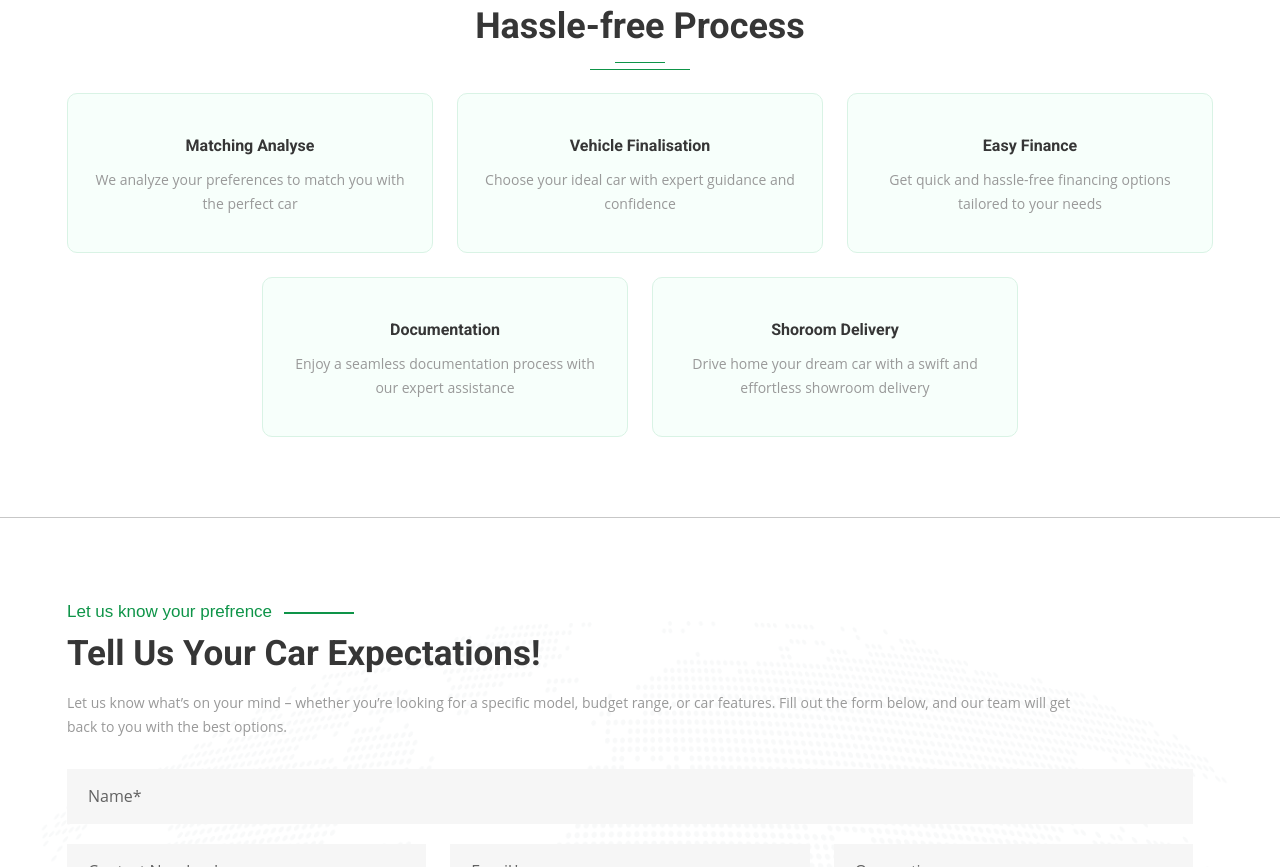
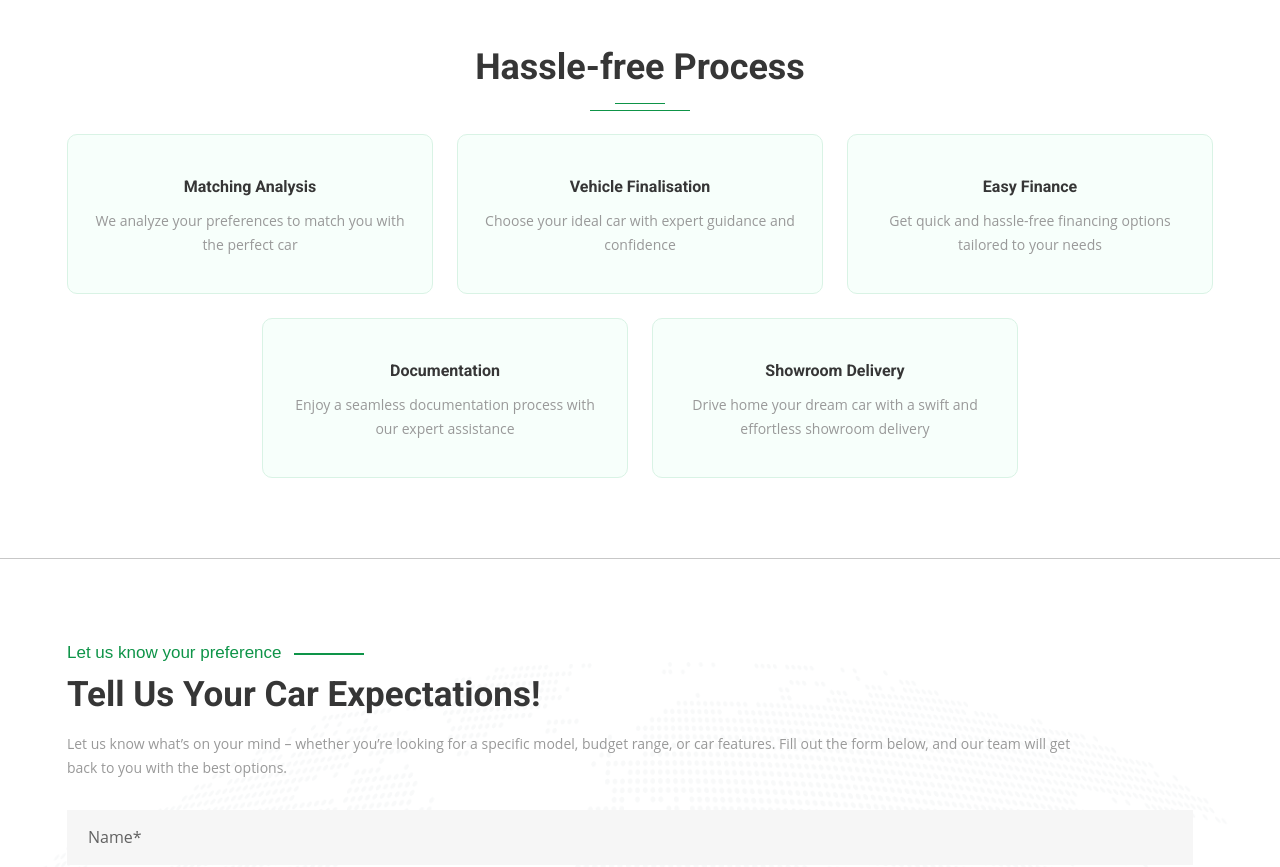
Before and after one commit to Karthikeyan-1121/EnCars_HTML, a plain HTML site: page index.html in a window 1280 px wide. Shown: the part 2040-2907 px from the top of the page. Drawn offline with Linux system fonts and the light colour scheme.

Commit message:
Spell Check Updated
Worked on index page

```diff
--- a/index.html
+++ b/index.html
@@ -406,6 +406,7 @@ USP -->
       <div class="row section-title justify-content-center mb-3">
         <div class="col-lg-8 col-12">
           <h2 class="main-title text-center">USP of EnCars</h2>
+          <div class="separator mb-3"></div>
           <p>At Encars, we make sure every pre-owned car meets the highest standards of quality and reliability. Our
             commitment to excellence is reflected in our unique advantages
           </p>
@@ -488,7 +489,7 @@ USP -->
                 <i>
                   <img src="/images/svg/ChooseAndDrive.svg" alt="ChooseAndDrive">
                 </i>
-                <h6>Matching Analyse</h6>
+                <h6>Matching Analysis</h6>
                 <p>We analyze your preferences to match you with the perfect car </p>
               </div>
             </div>
@@ -544,7 +545,7 @@ USP -->
                 <i>
                   <img src="/images/svg/Delivery.svg" alt="Delivery">
                 </i>
-                <h6>Shoroom Delivery</h6>
+                <h6>Showroom Delivery</h6>
                 <p>Drive home your dream car with a swift and effortless showroom delivery </p>
               </div>
             </div>
@@ -965,7 +966,7 @@ USP -->
         <div class="col-12">
           <div class="contact-form">
             <div class="section-title-new mb-0">
-              <span class="sub-title">Let us know your prefrence<label></label></span>
+              <span class="sub-title">Let us know your preference<label></label></span>
               <h2 class="main-title">Tell Us Your Car Expectations!</h2>
               <p>Let us know what’s on your mind – whether you’re looking for a specific model, budget range,
                 or car features. Fill out the form below, and our team will get back to you with the best options.</p>
```
